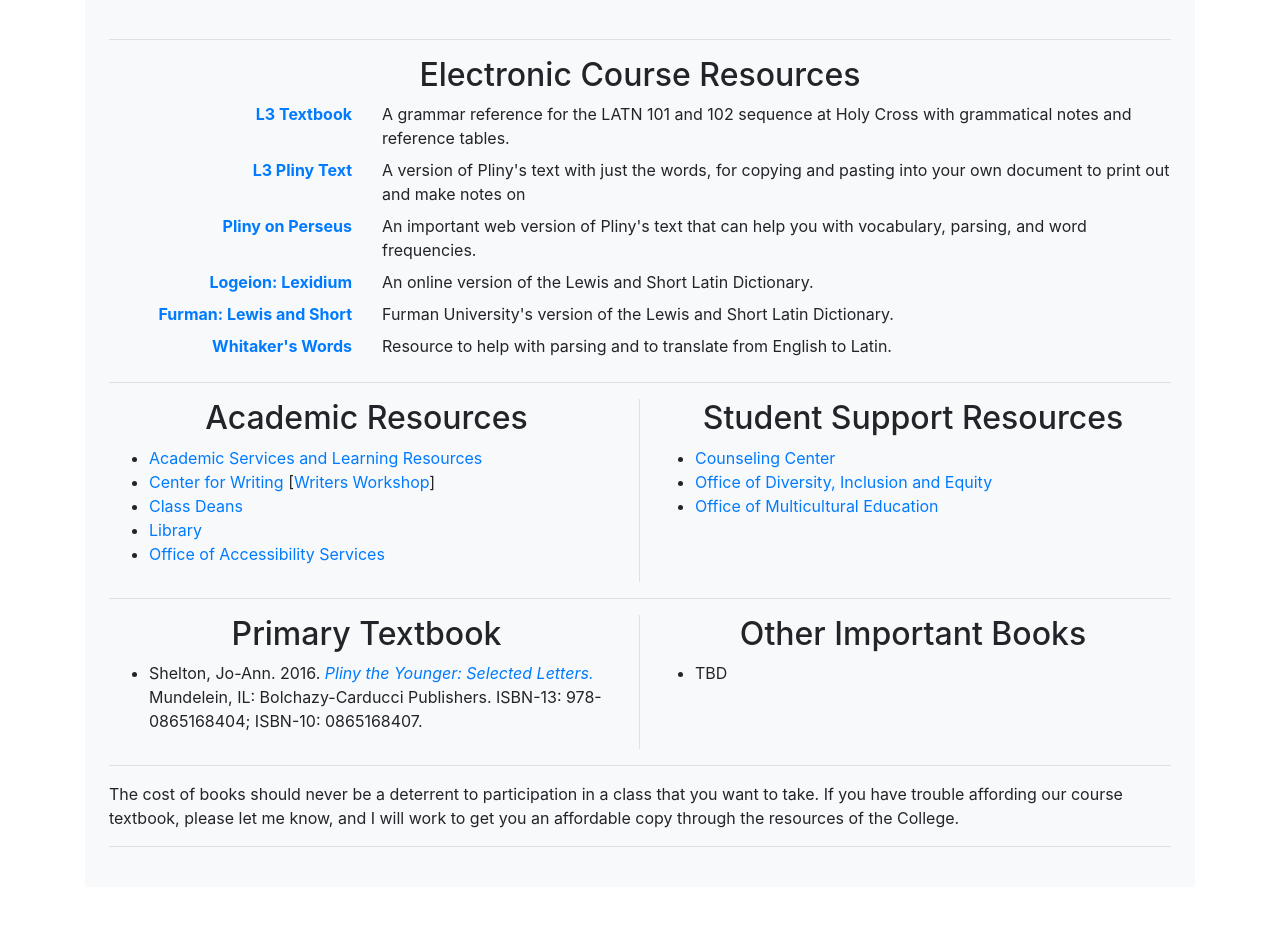
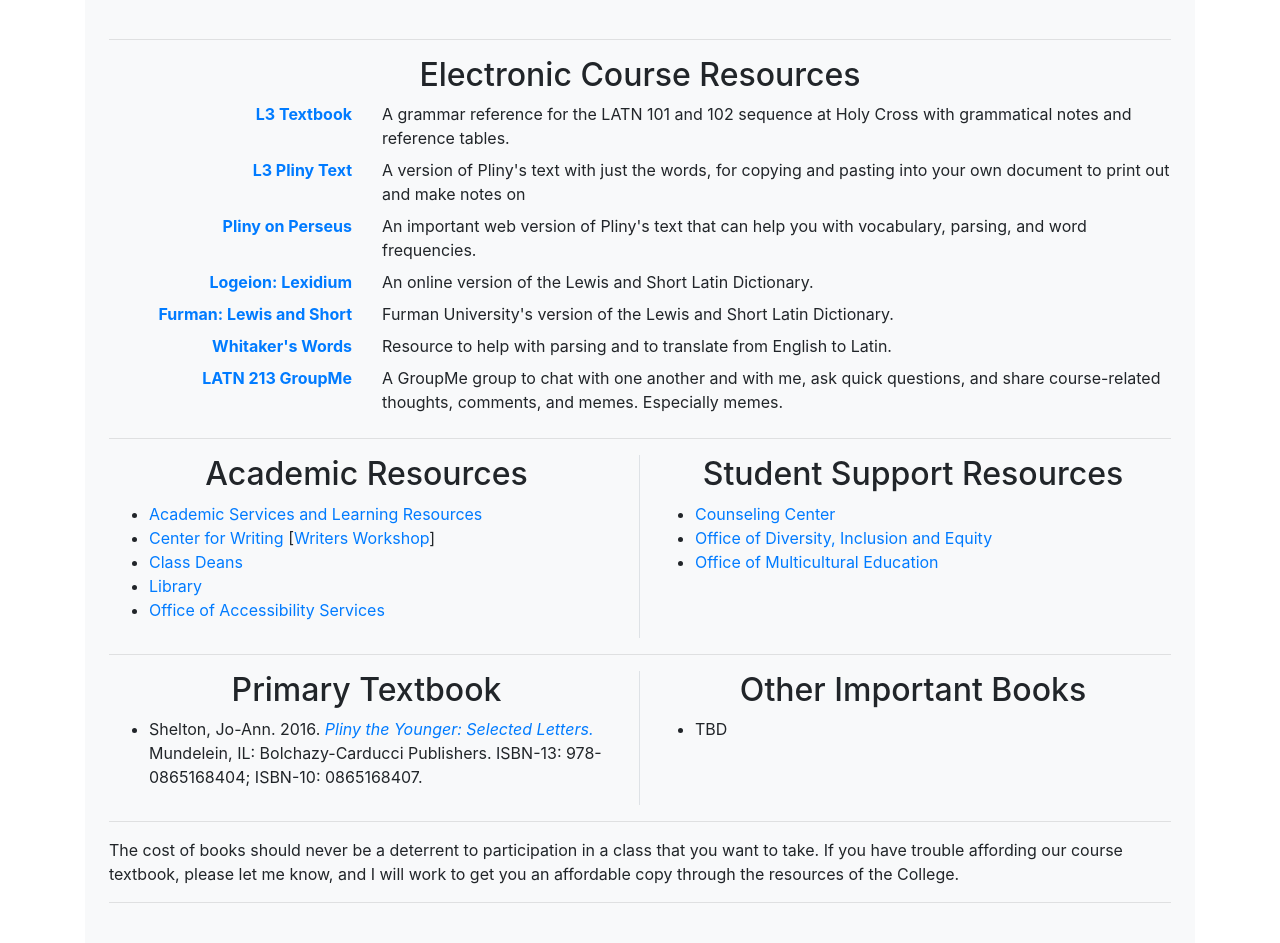
Before and after one commit to DLibatique/f20_courses, a Django app: template latn213/templates/latn213/pages/resources.html in a window 1280 px wide. Shown: the part 57-1000 px from the top of the page. Before the commit the page ends 904 px from the top, so only its background shows below. Run offline with Django 3.2, Linux system fonts and the light colour scheme; the template is opened without the code that fills it, so the values that code supplies are empty; some libraries are stand-ins or nearby versions.

Commit message:
added groupme, changed SH

```diff
--- a/latn213/templates/latn213/index.html
+++ b/latn213/templates/latn213/index.html
@@ -56,7 +56,7 @@
       <li><strong>Meeting Place</strong>: Zoom (see email)</li>
       <li><strong>Instructor</strong>: Prof. Daniel Libatique (he/him/his)</li>
       <li><strong>Office</strong>: Fenwick 410</li>
-      <li><strong>Student Hours</strong>: M 1-2pm, R 11:15am-12:15pm</li>
+      <li><strong>Student Hours</strong>: M 2-3pm, R 11:15am-12:15pm</li>
       <li><strong>Email</strong>: DLibatiq [at] holycross.edu</li>
       <li><strong>Website</strong>: <a href="https://libatique.info">Click here</a>.</li>
     </ul>
--- a/latn213/templates/latn213/pages/resources.html
+++ b/latn213/templates/latn213/pages/resources.html
@@ -24,7 +24,10 @@
                     <{% if not x %}dt class="col-sm-3 text-right" {% else %}h3{% endif %}><a href="http://archives.nd.edu/words.html">Whitaker's Words</a>{% if not x %}</dt>{% else %}</h3>{% endif %}
                       <{% if not x %}dd class="col-sm-9" {% else%}p{% endif %}>Resource to help with parsing and to translate from English to Latin.{% if not x %}</dd>{% else %}</p>{% endif %}
 
-                        {% if not x %}
+                        <{% if not x %}dt class="col-sm-3 text-right" {% else %}h3{% endif %}><a href="https://groupme.com/join_group/61765260/o9KjBTHx">LATN 213 GroupMe</a>{% if not x %}</dt>{% else %}</h3>{% endif %}
+                          <{% if not x %}dd class="col-sm-9" {% else%}p{% endif %}>A GroupMe group to chat with one another and with me, ask quick questions, and share course-related thoughts, comments, and memes. Especially memes.{% if not x %}</dd>{% else %}</p>{% endif %}
+
+                            {% if not x %}
 </dl>
 {% endif %}
 
```
